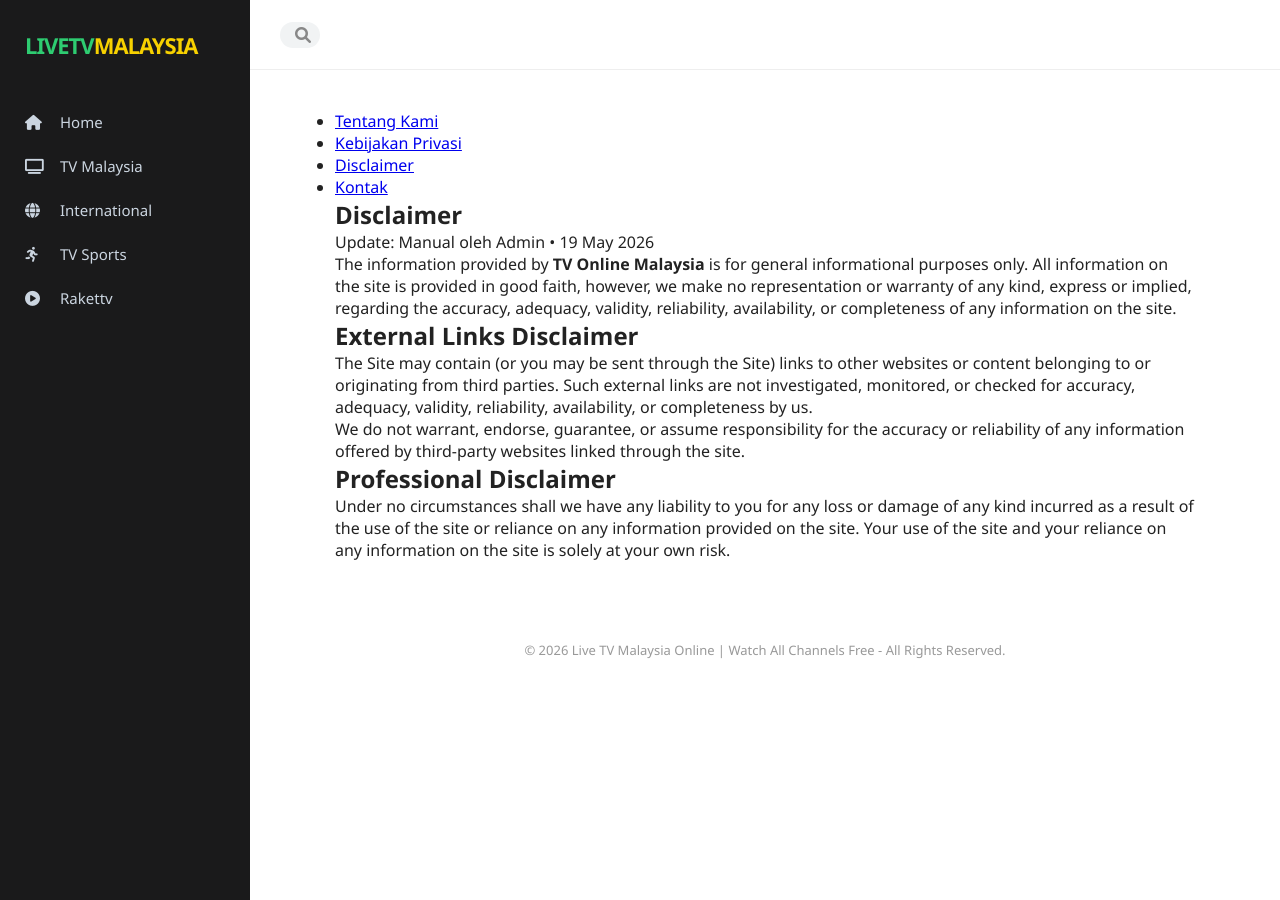
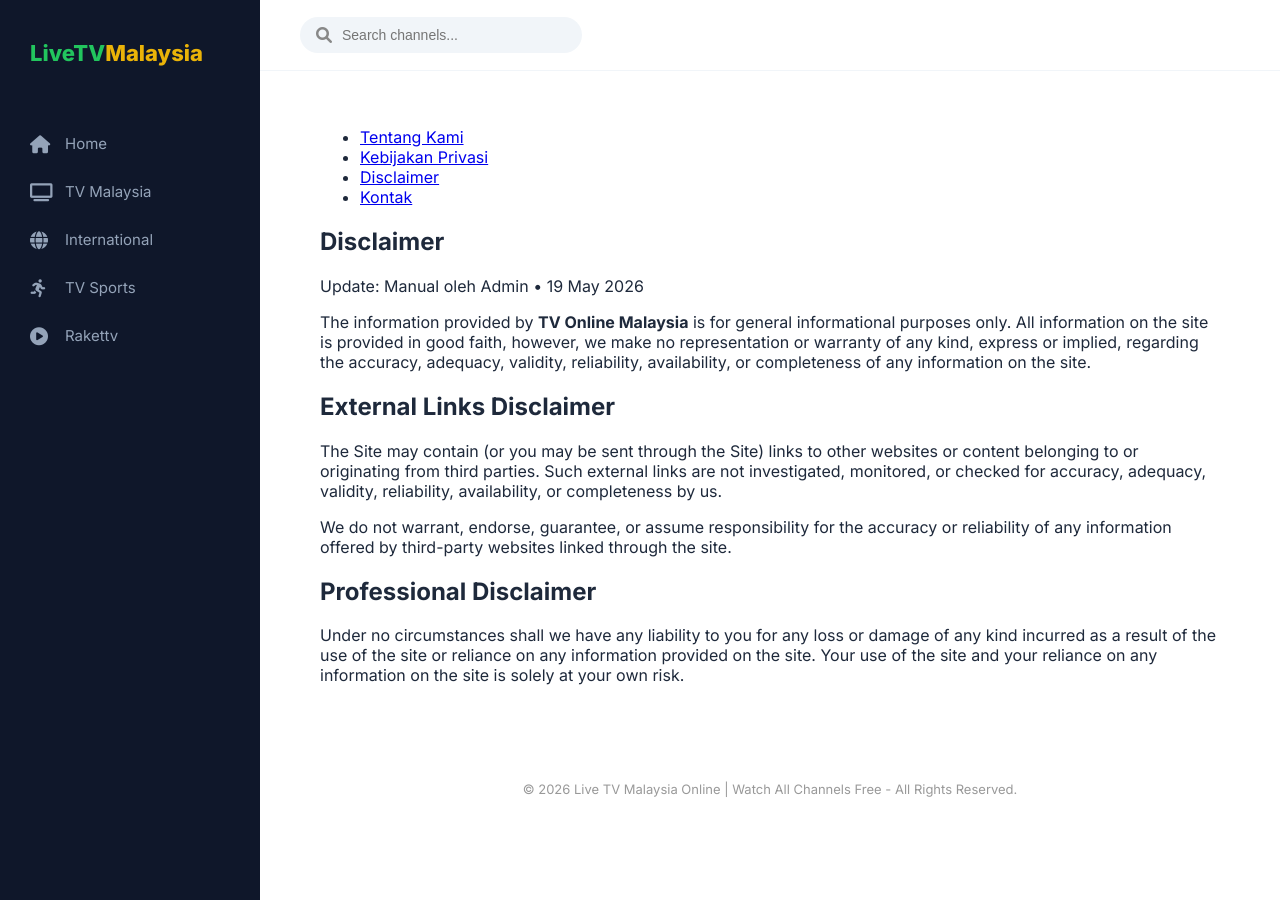
Before and after one commit to goomalay/goomalay.github.io, a Jekyll site: the page built from pages/disclaimer.md, in a window 1280 px wide. Built offline with Jekyll 4.4.1, drawn with Linux system fonts in a browser that asks for light colours.

Commit message:
Update style.css

```diff
--- a/assets/css/style.css
+++ b/assets/css/style.css
@@ -1,177 +1,181 @@
+/* RESET & BASE */
 :root {
     --bg-body: #ffffff;
-    --bg-sidebar: #1a1a1b; /* Sidebar tetap gelap agar kontras dan elegan */
-    --bg-card: #f8f9fa;
-    --accent-green: #2ecc71;
-    --accent-yellow: #f7d100;
-    --text-dark: #222222;
-    --text-muted: #666666;
-    --sidebar-width: 250px;
-    --container-max: 900px;
+    --bg-sidebar: #0f172a; /* Biru gelap elegan untuk sidebar */
+    --accent-green: #22c55e;
+    --accent-yellow: #eab308;
+    --text-main: #1e293b;
+    --text-muted: #64748b;
+    --sidebar-width: 260px;
+    --max-width: 900px;
 }
 
-* { box-sizing: border-box; margin: 0; padding: 0; }
-
 body {
-    font-family: 'Segoe UI', Tahoma, Geneva, Verdana, sans-serif;
+    font-family: 'Inter', -apple-system, sans-serif;
     background-color: var(--bg-body);
-    color: var(--text-dark);
+    color: var(--text-main);
+    margin: 0;
     display: flex;
 }
 
-/* SIDEBAR LEFT (Fixed) */
+/* SIDEBAR */
 .sidebar {
     width: var(--sidebar-width);
-    background-color: var(--bg-sidebar);
+    background: var(--bg-sidebar);
     height: 100vh;
     position: fixed;
-    left: 0;
-    top: 0;
-    padding: 30px 0;
+    left: 0; top: 0;
+    padding: 40px 0;
     z-index: 1000;
 }
 
-.logo {
-    padding: 0 25px 40px;
-    font-size: 22px;
-    font-weight: 800;
-    letter-spacing: -1px;
-    text-transform: uppercase;
-}
+.logo { padding: 0 30px 40px; font-size: 22px; font-weight: 800; }
 .logo a { text-decoration: none; }
 .logo .live { color: var(--accent-green); }
 .logo .my { color: var(--accent-yellow); }
 
-.nav-menu ul { list-style: none; }
+.nav-menu ul { list-style: none; padding: 0; }
+.nav-menu li { margin-bottom: 5px; }
 .nav-menu li a {
     display: flex;
     align-items: center;
-    padding: 12px 25px;
-    color: #cbd5e0;
+    padding: 12px 30px;
+    color: #94a3b8;
     text-decoration: none;
     font-size: 15px;
+    font-weight: 500;
     transition: 0.3s;
 }
 .nav-menu li a:hover {
-    background: #2d3748;
-    color: var(--accent-yellow);
+    background: rgba(255,255,255,0.05);
+    color: #fff;
 }
-.nav-menu li a i { margin-right: 15px; width: 20px; }
+.nav-menu li a i { margin-right: 15px; width: 20px; font-size: 18px; }
 
-/* MAIN WRAPPER */
+/* MAIN CONTENT */
 .main-wrapper {
     margin-left: var(--sidebar-width);
     width: calc(100% - var(--sidebar-width));
+    background: #fff;
 }
 
-/* HEADER TOP & SEARCH BAR (Expandable) */
 .header-top {
     height: 70px;
     background: #fff;
-    border-bottom: 1px solid #eee;
+    border-bottom: 1px solid #f1f5f9;
     display: flex;
     align-items: center;
-    padding: 0 30px;
+    padding: 0 40px;
     position: sticky;
     top: 0;
-    z-index: 999;
+    z-index: 99;
 }
 
+/* SEARCH BAR BUKA TUTUP */
 .search-container {
     display: flex;
     align-items: center;
-    background: #f1f3f4;
-    padding: 5px 15px;
-    border-radius: 20px;
-    width: 40px; /* Buka tutup effect */
-    transition: width 0.4s ease-in-out;
-    overflow: hidden;
-    cursor: pointer;
+    background: #f1f5f9;
+    padding: 8px 15px;
+    border-radius: 50px;
+    width: 250px; /* Lebar default */
+    border: 1px solid transparent;
+    transition: 0.3s;
 }
-.search-container:hover, .search-container:focus-within {
-    width: 300px;
+.search-container:focus-within {
+    width: 400px;
+    background: #fff;
+    border-color: var(--accent-green);
+    box-shadow: 0 4px 12px rgba(0,0,0,0.05);
 }
 .search-container input {
-    border: none;
-    background: transparent;
-    margin-left: 10px;
-    outline: none;
-    width: 100%;
-    color: var(--text-dark);
+    border: none; background: transparent; outline: none;
+    padding-left: 10px; width: 100%; font-size: 14px;
 }
 
-/* MAIN CONTENT */
+/* CONTAINER 900PX */
 .content-container {
-    max-width: var(--container-max);
-    margin: 0 auto;
+    max-width: var(--max-width);
+    margin: 0 auto; /* PENTING: Membuat konten di tengah */
     padding: 40px 20px;
 }
 
-/* SECTION GRID (3 Columns) */
+/* SECTION TITLE */
 .section-title {
     font-size: 20px;
     font-weight: 700;
-    margin-bottom: 25px;
-    border-bottom: 2px solid var(--accent-yellow);
-    display: inline-block;
-    padding-bottom: 5px;
+    margin: 0 0 25px 0;
+    padding-left: 15px;
+    border-left: 5px solid var(--accent-yellow);
+    text-transform: uppercase;
+    letter-spacing: 1px;
 }
 
+/* GRID 3 KOLOM */
 .grid-3 {
     display: grid;
-    grid-template-columns: repeat(3, 1fr);
-    gap: 20px;
-    margin-bottom: 50px;
+    grid-template-columns: repeat(3, 1fr); /* Tetap 3 kolom */
+    gap: 25px;
+    margin-bottom: 60px;
 }
 
-/* CHANNEL CARD */
+/* CARD CHANNEL */
 .card {
     background: #fff;
-    border: 1px solid #eee;
     border-radius: 12px;
     overflow: hidden;
     text-decoration: none;
-    transition: all 0.3s ease;
-    box-shadow: 0 2px 5px rgba(0,0,0,0.02);
+    border: 1px solid #f1f5f9;
+    transition: 0.3s ease;
 }
 .card:hover {
-    transform: translateY(-5px);
-    box-shadow: 0 10px 20px rgba(0,0,0,0.08);
-    border-color: var(--accent-green);
+    transform: translateY(-8px);
+    box-shadow: 0 15px 30px rgba(0,0,0,0.08);
+}
+.card-img-wrapper {
+    width: 100%;
+    aspect-ratio: 16/9; /* Menjaga semua gambar seragam */
+    background: #f8fafc;
+    overflow: hidden;
 }
 .card img {
     width: 100%;
-    aspect-ratio: 16/9;
-    object-fit: cover;
-    display: block;
-    background: #f9f9f9;
+    height: 100%;
+    object-fit: contain; /* Cocok untuk logo TV agar tidak terpotong */
+    padding: 10px;
 }
 .card-info {
     padding: 15px;
     text-align: center;
+    background: #fff;
 }
 .card-title {
-    color: var(--text-dark);
+    color: var(--text-main);
     font-size: 15px;
-    font-weight: 600;
+    font-weight: 700;
+    display: block;
 }
 
-/* BANNER ADSENSE */
+/* ADS BANNER */
 .ads-box {
-    margin: 20px 0 40px;
-    background: #fafafa;
-    border: 1px dashed #ddd;
-    min-height: 100px;
-    display: flex;
-    align-items: center;
-    justify-content: center;
-    color: #999;
+    background: #f8fafc;
+    border: 1px dashed #cbd5e1;
+    border-radius: 8px;
+    margin-bottom: 40px;
+    padding: 20px;
+    text-align: center;
+    color: #94a3b8;
     font-size: 12px;
 }
 
-/* MOBILE RESPONSIVE */
+/* RESPONSIVE */
+@media (max-width: 1024px) {
+    .grid-3 { grid-template-columns: repeat(2, 1fr); }
+}
 @media (max-width: 768px) {
     .sidebar { display: none; }
     .main-wrapper { margin-left: 0; width: 100%; }
-    .grid-3 { grid-template-columns: repeat(2, 1fr); }
+    .content-container { padding: 20px; }
+    .search-container { width: 100%; }
+    .search-container:focus-within { width: 100%; }
 }
```
